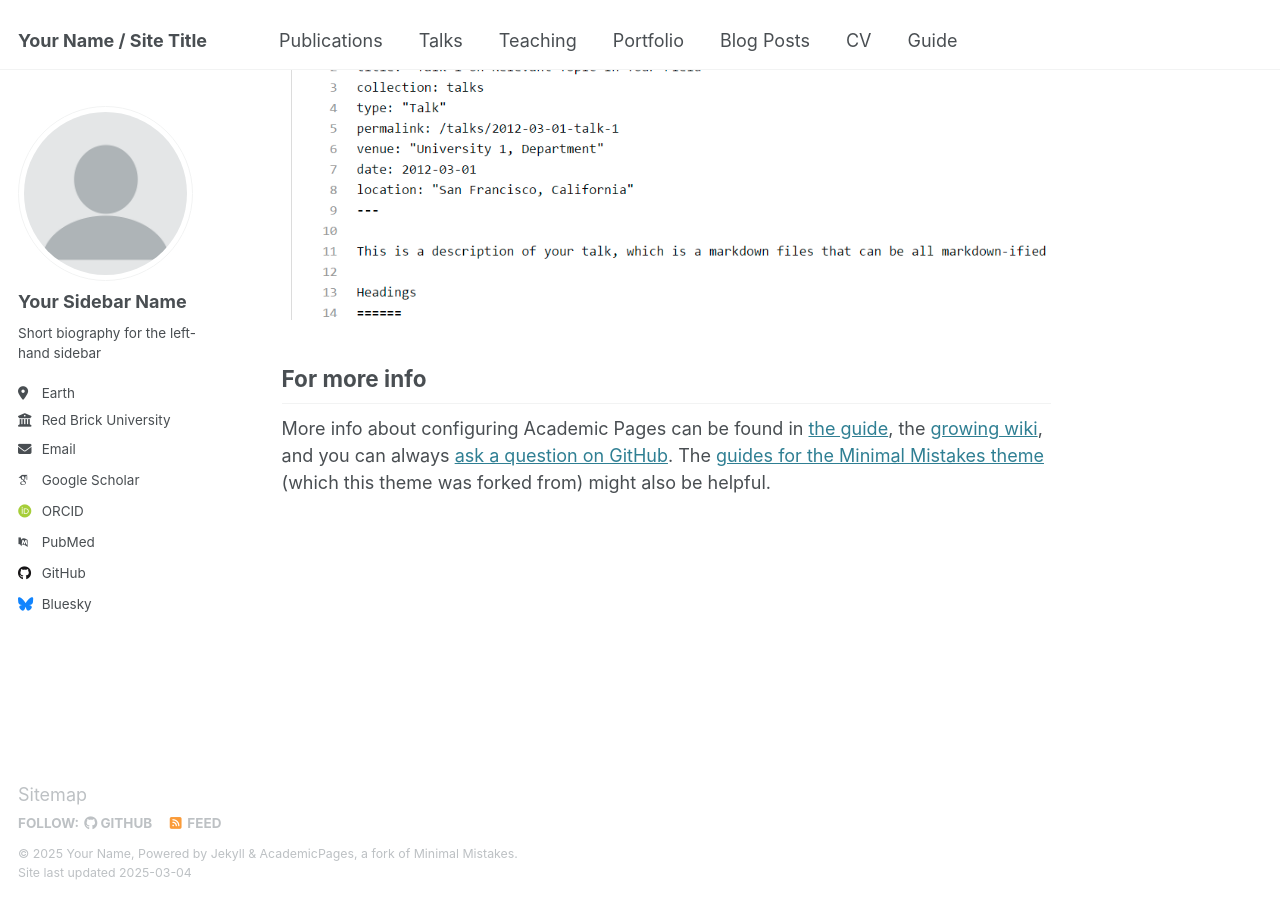
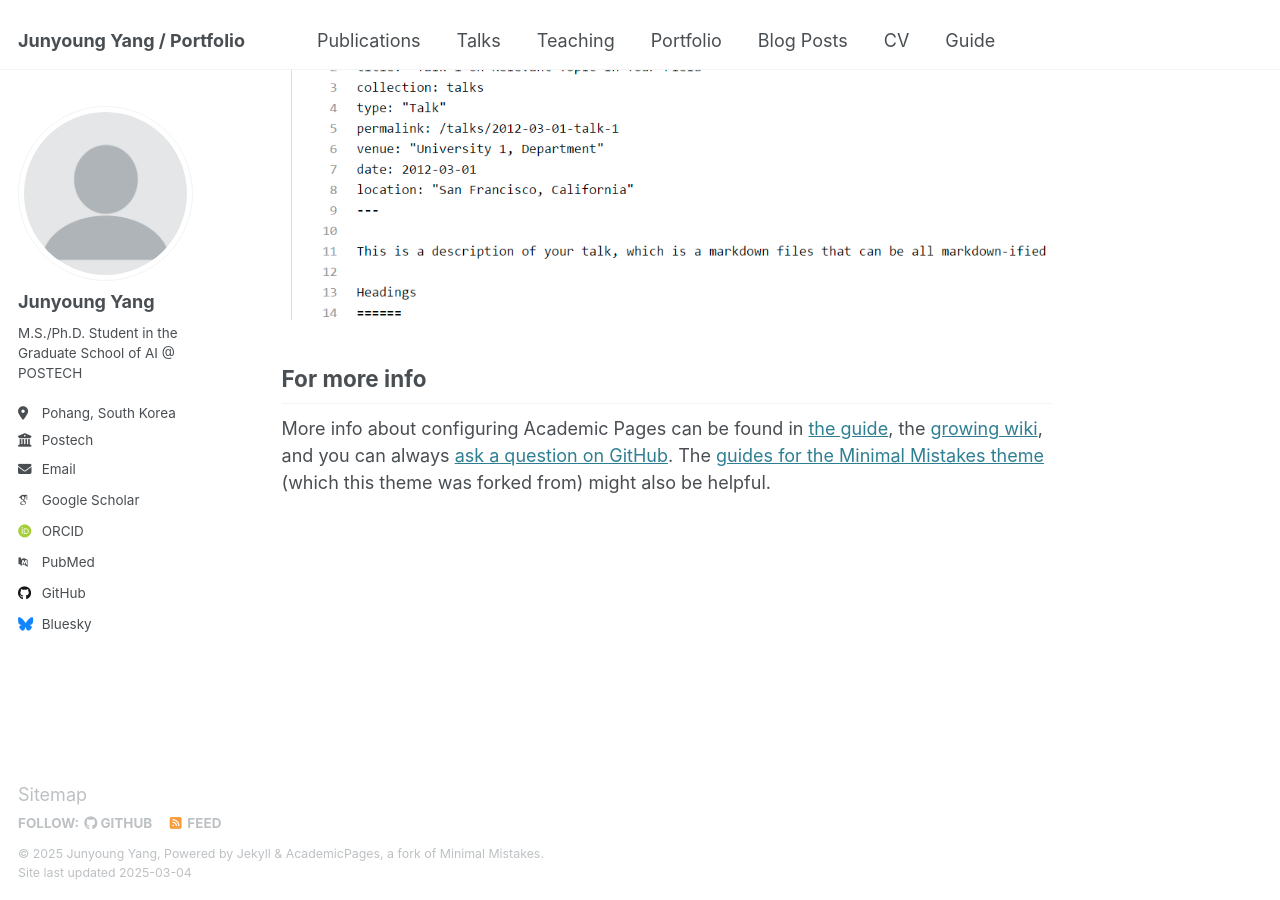
Before and after one commit to sheepjun0330/sheepjun0330.github.io, a Jekyll site: the page built from _pages/about.md, in a window 1280 px wide and 900 px high, scrolled down 2642 px. Built offline with Jekyll 4.4.1, drawn with Linux system fonts in a browser that asks for light colours; some web fonts are replaced.

Commit message:
Update _config.yml

```diff
--- a/_config.yml
+++ b/_config.yml
@@ -9,11 +9,11 @@
 # Basic Site Settings
 locale                   : "en-US"
 site_theme               : "default"
-title                    : "Your Name / Site Title"
+title                    : "Junyoung Yang / Portfolio"
 title_separator          : "-"
-name                     : &name "Your Name"
+name                     : &name "Junyoung Yang"
 description              : &description "personal description"
-url                      : https://academicpages.github.io # the base hostname & protocol for your site e.g. "https://[your GitHub username].github.io"
+url                      : https://sheepjun0330.github.io # the base hostname & protocol for your site e.g. "https://[your GitHub username].github.io"
 baseurl                  : "" # the subpath of your site, e.g. "/blog"
 repository               : "academicpages/academicpages.github.io"
 
@@ -23,13 +23,13 @@ repository               : "academicpages/academicpages.github.io"
 author:
   # Biographic information
   avatar           : "profile.png"
-  name             : "Your Sidebar Name"
+  name             : "Junyoung Yang"
   pronouns         : # example: "she/her"
-  bio              : "Short biography for the left-hand sidebar"
-  location         : "Earth"
-  employer         : "Red Brick University"
+  bio              : "M.S./Ph.D. Student in the Graduate School of AI @ POSTECH"
+  location         : "Pohang, South Korea"
+  employer         : "Postech"
   uri              : # URL
-  email            : "none@example.org"
+  email            : "sheepjun0330@postech.ac.kr"
 
   # Academic websites
   arxiv            : # URL - Update with the correct link to your profile
```
